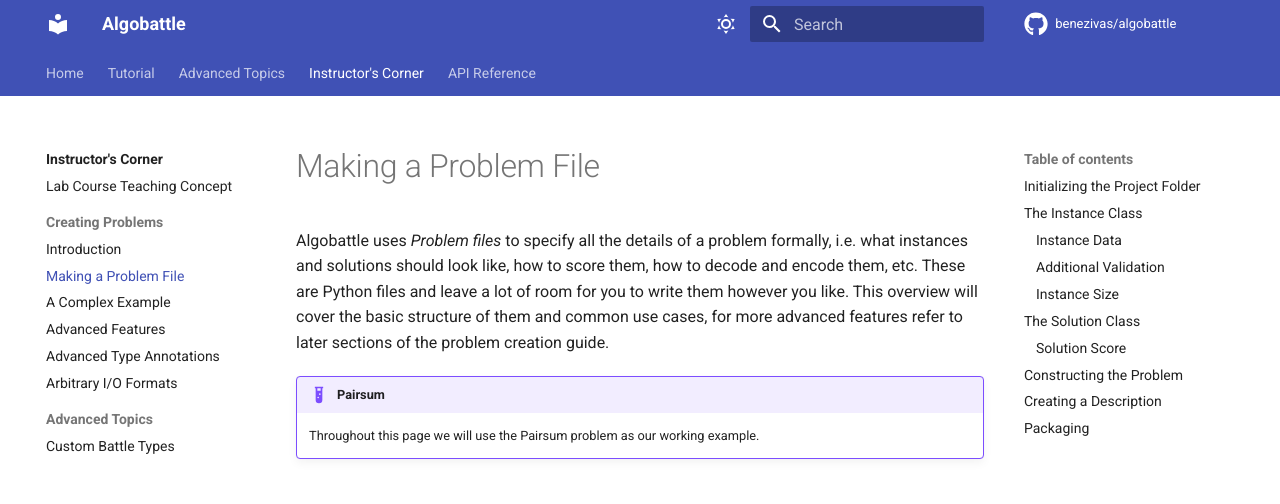
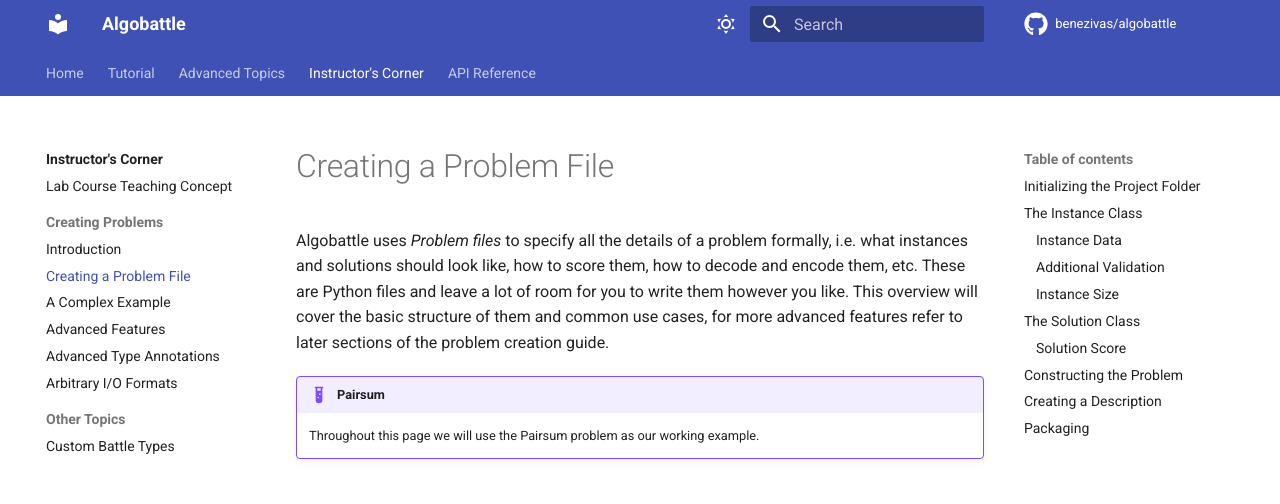
Before and after one commit to Benezivas/algobattle, an MkDocs documentation site: the page built from docs/instructor/problem/problem_file.md, in a window 1280 px wide and 900 px high. Shown: the top 504 px of the window. Built offline with MkDocs 1.6.1 and Material for MkDocs 9.7.7, drawn with Linux system fonts in a browser that asks for light colours; some web fonts are replaced; comment, search, counter and statistics services are not loaded.

Commit message:
rename headings

```diff
--- a/docs/instructor/problem/problem_file.md
+++ b/docs/instructor/problem/problem_file.md
@@ -1,4 +1,4 @@
-# Making a Problem File
+# Creating a Problem File
 
 Algobattle uses _Problem files_ to specify all the details of a problem formally, i.e. what instances and solutions
 should look like, how to score them, how to decode and encode them, etc. These are Python files and leave a lot of room
--- a/mkdocs.yml
+++ b/mkdocs.yml
@@ -131,7 +131,7 @@ nav:
       - instructor/problem/advanced.md
       - instructor/problem/annotations.md
       - instructor/problem/io.md
-    - Advanced Topics:
+    - Other Topics:
       - instructor/battles.md
   - API Reference:
     - api/index.md
```
